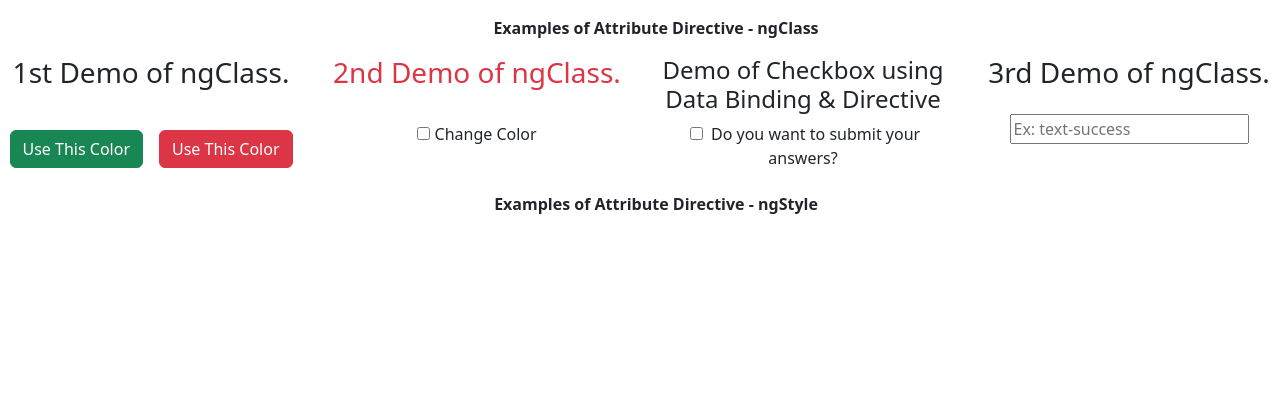
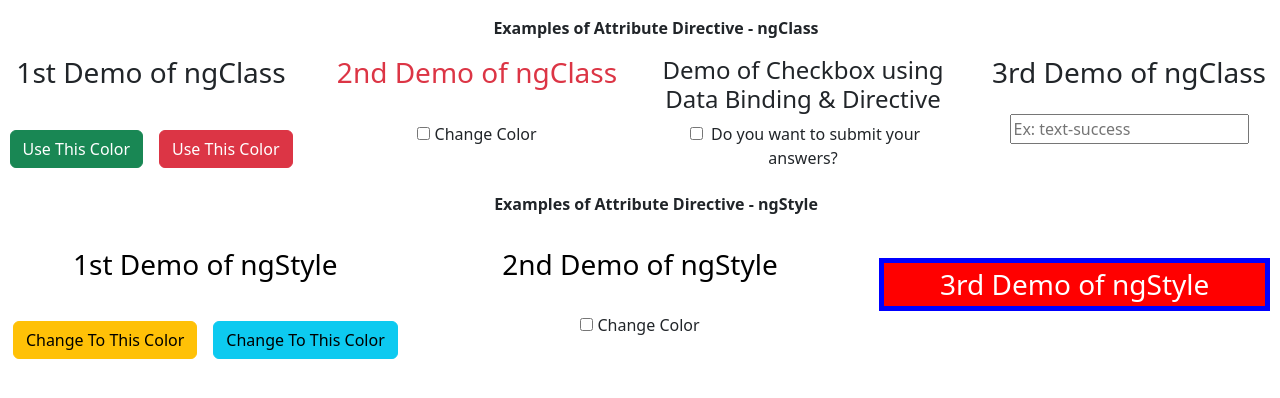
Before and after one commit to HuiYangUS/demo-angular-app, an Angular app: page / in a window 1280 px wide. Shown: the top 398 px of the page. Built offline with nearby package versions, Linux system fonts and the light colour scheme.

Commit message:
concluded all directive demos

```diff
--- a/src/app/attribute-directive-demo/attribute-directive-demo.component.html
+++ b/src/app/attribute-directive-demo/attribute-directive-demo.component.html
@@ -8,14 +8,14 @@
 
 <div class="row text-center">
     <div class="col-3">
-        <h3 [ngClass]="targetTextColor">1st Demo of ngClass.</h3>
+        <h3 [ngClass]="targetTextColor">1st Demo of ngClass</h3>
         <!-- Break -->
         <br>
-        <button (click)="changeColor('text-success')" type="button" class="btn btn-success m-2">Use This Color</button>
-        <button (click)="changeColor('text-danger')" type="button" class="btn btn-danger m-2">Use This Color</button>
+        <button (click)="useColor('text-success')" type="button" class="btn btn-success m-2">Use This Color</button>
+        <button (click)="useColor('text-danger')" type="button" class="btn btn-danger m-2">Use This Color</button>
     </div>
     <div class="col-3">
-        <h3 [ngClass]="isTextGreen?'text-success':'text-danger'">2nd Demo of ngClass.</h3>
+        <h3 [ngClass]="isTextGreen?'text-success':'text-danger'">2nd Demo of ngClass</h3>
         <!-- Break -->
         <br>
         <input [(ngModel)]="isTextGreen" type="checkbox" name="" id=""> Change Color
@@ -28,7 +28,7 @@
         </div>
     </div>
     <div class="col-3">
-        <h3 [ngClass]="userClass">3rd Demo of ngClass.</h3>
+        <h3 [ngClass]="userClass">3rd Demo of ngClass</h3>
         <input class="m-3" type="text" [(ngModel)]="userClass" placeholder="Ex: text-success">
     </div>
 </div>
@@ -38,3 +38,24 @@
         <b>Examples of Attribute Directive - ngStyle</b>
     </div>
 </div>
+
+<div class="row text-center pt-3">
+    <div class="col-4">
+        <h3 [ngStyle]="{'color': targetStyleColor}">1st Demo of ngStyle</h3>
+        <!-- Break -->
+        <br>
+        <button (click)="updateColor('orange')" type="button" class="btn btn-warning m-2">Change To This
+            Color</button>
+        <button (click)="updateColor('deepskyblue')" type="button" class="btn btn-info m-2">Change To This
+            Color</button>
+    </div>
+    <div class="col-4">
+        <h3 [ngStyle]="{'color': isTextOrange? 'orange':'black'}">2nd Demo of ngStyle</h3>
+        <!-- Break -->
+        <br>
+        <input [(ngModel)]="isTextOrange" type="checkbox" name="" id=""> Change Color
+    </div>
+    <div class="col-4">
+        <h3 [ngStyle]="targetStyleObj">3rd Demo of ngStyle</h3>
+    </div>
+</div>
--- a/src/app/attribute-directive-demo/attribute-directive-demo.component.ts
+++ b/src/app/attribute-directive-demo/attribute-directive-demo.component.ts
@@ -13,16 +13,34 @@ export class AttributeDirectiveDemoComponent {
   // 1
   targetTextColor: string = "text-dark";
 
-  changeColor(color: string) {
+  useColor(color: string) {
     this.targetTextColor = color;
+  }
+
+  targetStyleColor: string = "black";
+
+  updateColor(color: string) {
+    this.targetStyleColor = color;
   }
 
   // 2
   isTextGreen: boolean = false;
+
+  isTextOrange: boolean = false;
 
   isChecked: boolean = false;
 
   // 3
   userClass: string = "";
 
+  userStyle: string = "";
+
+  targetStyleObj: any = {
+    "color": "white",
+    "padding": "5px",
+    "background-color": "red",
+    "margin": "10px",
+    "border": "5px solid blue"
+  }
+
 }
```
